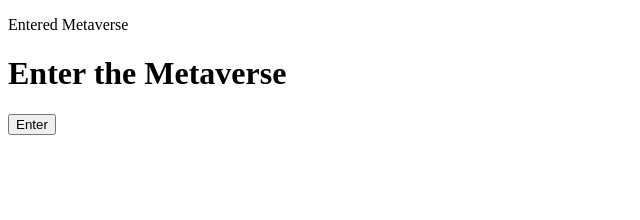
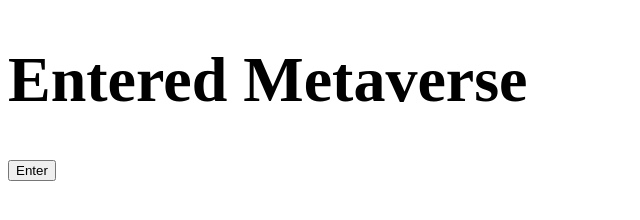
Before and after one commit to acciojob/enter-metaverse-Hitarthpareek, a website: page main.html in a window 1280 px wide. Both pictures are taken after a click on the button "Enter". Shown: the whole page, without its empty margins (0-640 px from the left). Drawn offline with Linux system fonts and the light colour scheme.

Commit message:
created a submission

```diff
--- a/main.html
+++ b/main.html
@@ -8,9 +8,8 @@
 
 <body>
 	<!-- the entire body must be written by student -->
-	<p id="status"><h1>Enter the Metaverse</h1></p>
+	<h1><p id="status">Enter the Metaverse</p></h1>
 	<button onclick="pressed()" id="enterBtn">Enter</button>
-
 
     <script type="text/javascript" src="./script.js">
 </script>
--- a/script.js
+++ b/script.js
@@ -1,5 +1,10 @@
-//your JS code here. If required.
-function pressed(){
-	let txt = document.getElementById("status");
-	txt.innerText="Entered Metaverse"
+function pressed() {
+  const statusPara = document.getElementById("status");
+
+  // Create a new <h1> element
+  const heading = document.createElement("h1");
+  heading.textContent = "Entered Metaverse";
+
+  // Replace the paragraph with the new <h1>
+  statusPara.replaceWith(heading);
 }
```
